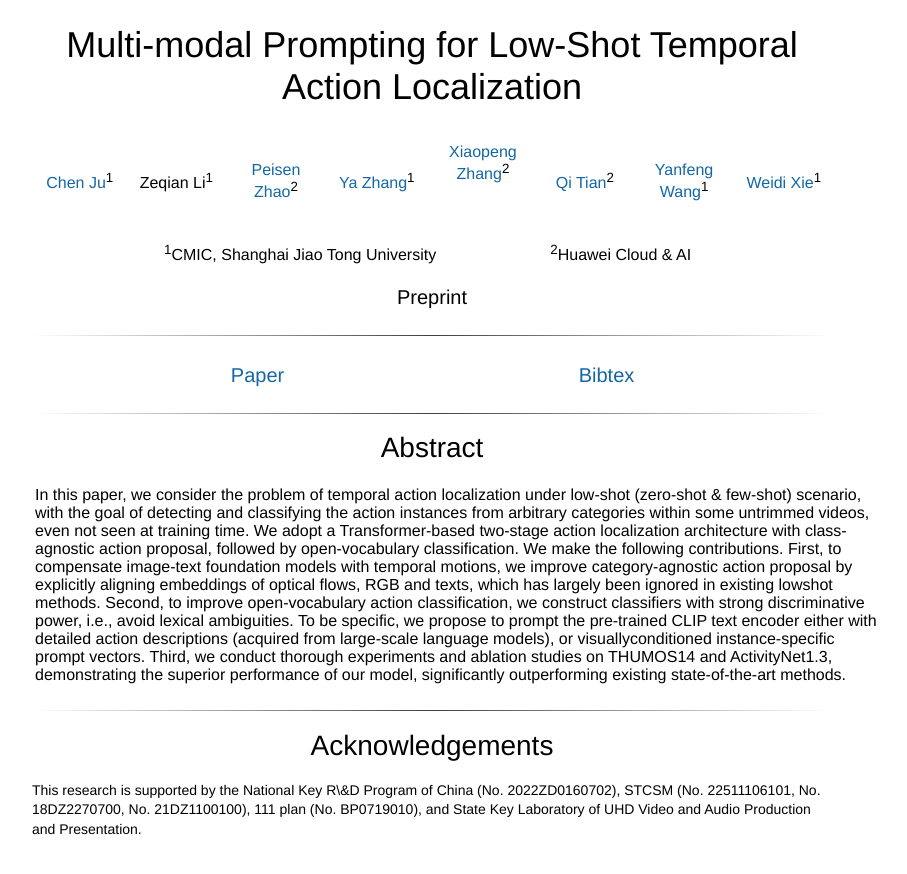
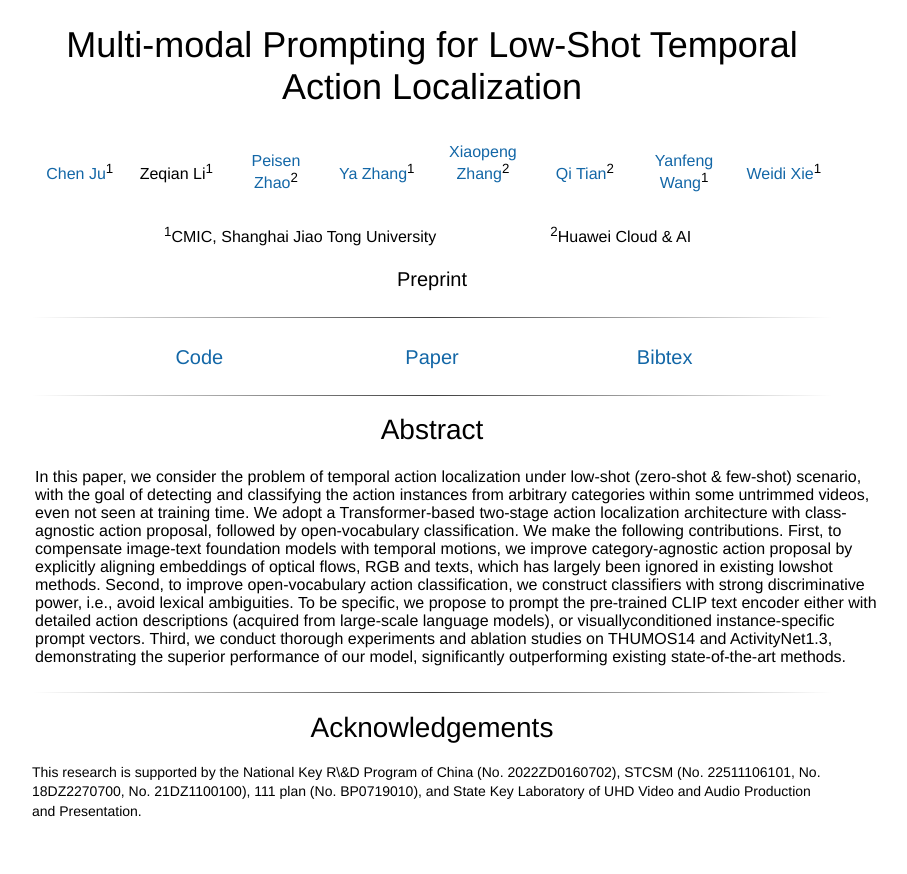
Before and after one commit to ju-chen/Voide1220.github.io, a Jekyll site: the page GPT_prompt/index.html, which Jekyll copies as it is, in a window 1280 px wide. Shown: the top 874 px of the page, without its empty margins (208-1115 px from the left). Built offline with Jekyll 4.4.1, drawn with Linux system fonts in a browser that asks for light colours; some web fonts are replaced.

Commit message:
Update index.html

```diff
--- a/GPT_prompt/index.html
+++ b/GPT_prompt/index.html
@@ -200,8 +200,9 @@
               <center>
                 <span style="font-size:16px"><a href="https://scholar.google.com.hk/citations?user=Ud6aBAcAAAAJ&hl=zh-CN&oi=ao">Xiaopeng Zhang</a><sup>2</sup></span>
                 </center>
-	        </br>
-		    <br>
+
+		<br>
+
                 </td>
                     <td align="center" width="160px">
               <center>
@@ -263,6 +264,15 @@
                 <center>
                   <br>
                   <span style="font-size:20px">
+                    <a href="https://github.com/ju-chen/Efficient-Prompt"> Code </a>
+                  </span>
+                </center>
+              </td>
+
+              <td align="center" width="200px">
+                <center>
+                  <br>
+                  <span style="font-size:20px">
                     <a href="https://arxiv.org/pdf/2303.11732.pdf"> Paper </a>
                   </span>
                 </center>
@@ -278,6 +288,7 @@
               </td>
             </tr></tbody>
       </table>
+
 
 
 
```
